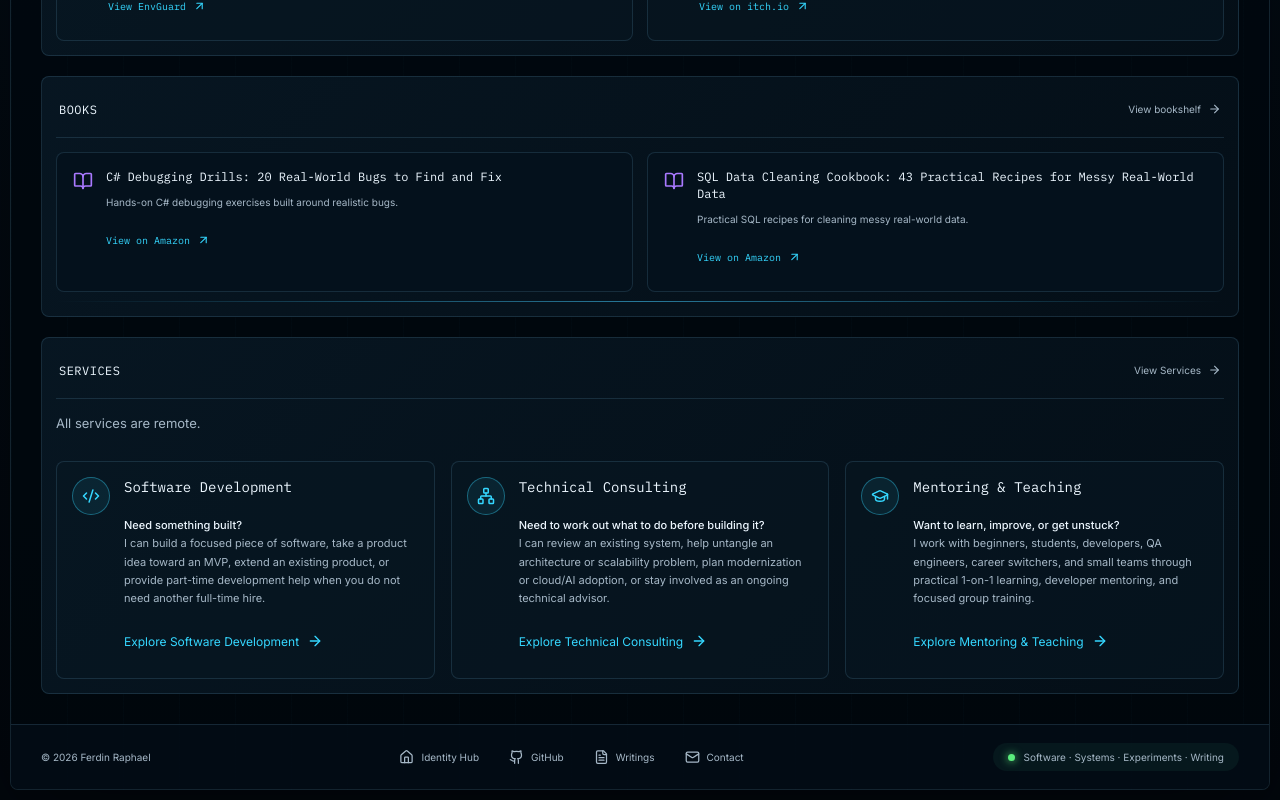
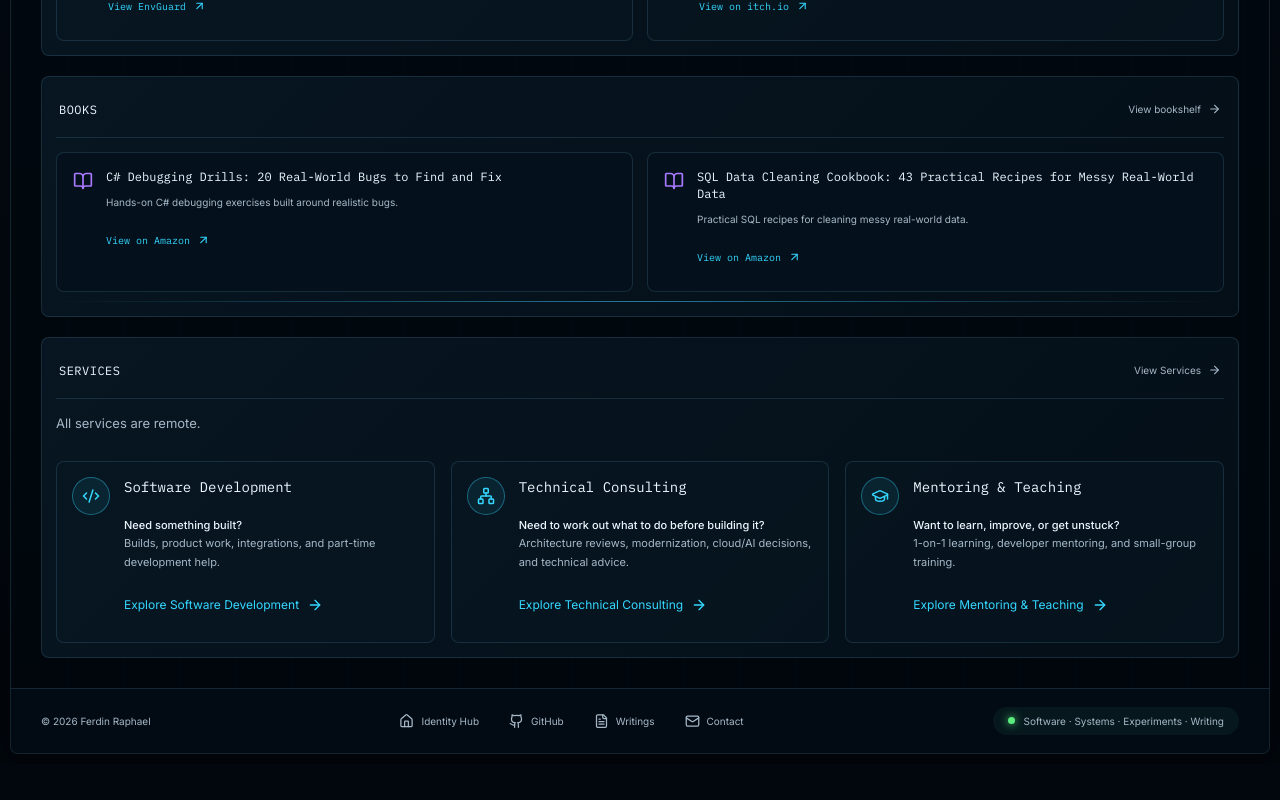
Before and after one commit to ferdinraphael/tech, a React (Vite) app: page / in a window 1280 px wide. Shown: the part 1030-1830 px from the top of the page. After the commit the page ends 1794 px from the top, so only its background shows below. Built offline with nearby package versions, Linux system fonts and the light colour scheme.

Commit message:
chore: align service summary copy

```diff
--- a/src/components/OverviewPage.tsx
+++ b/src/components/OverviewPage.tsx
@@ -246,7 +246,7 @@ export function OverviewPage() {
                 <div className={styles.servicePreviewBody}>
                   <h3>{offering.title}</h3>
                   <p className={styles.serviceQuestion}>{offering.question}</p>
-                  <p>{offering.description}</p>
+                  <p>{offering.previewDescription}</p>
                   <Link to={`/services/${offering.id}`} className={styles.serviceExplore}>
                     Explore {offering.title} <ArrowRight aria-hidden="true" />
                   </Link>
--- a/src/data/site.ts
+++ b/src/data/site.ts
@@ -251,6 +251,7 @@ export interface ServiceOffering {
   title: string
   question: string
   description: string
+  previewDescription: string
   icon: LucideIcon
   accent: Accent
 }
@@ -260,7 +261,8 @@ export const serviceOfferings: readonly ServiceOffering[] = [
     id: 'software-development',
     title: 'Software Development',
     question: 'Need something built?',
-    description: 'I can build a focused piece of software, take a product idea toward an MVP, extend an existing product, or provide part-time development help when you do not need another full-time hire.',
+    description: 'Websites, internal tools, MVPs, product features, integrations, and part-time development help.',
+    previewDescription: 'Builds, product work, integrations, and part-time development help.',
     icon: Code2,
     accent: 'cyan',
   },
@@ -268,7 +270,8 @@ export const serviceOfferings: readonly ServiceOffering[] = [
     id: 'technical-consulting',
     title: 'Technical Consulting',
     question: 'Need to work out what to do before building it?',
-    description: 'I can review an existing system, help untangle an architecture or scalability problem, plan modernization or cloud/AI adoption, or stay involved as an ongoing technical advisor.',
+    description: 'Architecture reviews, modernization planning, cloud/AI decisions, and ongoing technical advice.',
+    previewDescription: 'Architecture reviews, modernization, cloud/AI decisions, and technical advice.',
     icon: Network,
     accent: 'blue',
   },
@@ -276,7 +279,8 @@ export const serviceOfferings: readonly ServiceOffering[] = [
     id: 'mentoring-teaching',
     title: 'Mentoring & Teaching',
     question: 'Want to learn, improve, or get unstuck?',
-    description: 'I work with beginners, students, developers, QA engineers, career switchers, and small teams through practical 1-on-1 learning, developer mentoring, and focused group training.',
+    description: '1-on-1 learning, developer mentoring, and remote training for small groups.',
+    previewDescription: '1-on-1 learning, developer mentoring, and small-group training.',
     icon: GraduationCap,
     accent: 'mint',
   },
@@ -331,8 +335,8 @@ export const nodes: readonly ConstellationNode[] = [
     kind: 'category',
     icon: PanelsTopLeft,
     accent: 'amber',
-    summary: servicesCopy,
-    description: 'Individually scoped work with practical next steps.',
+    summary: 'Software development, technical consulting, and mentoring.',
+    description: 'All services are remote.',
     route: '/services',
     actions: [{ label: 'View Services', route: '/services' }],
     desktopPosition: { x: 31, y: 72 },
```
